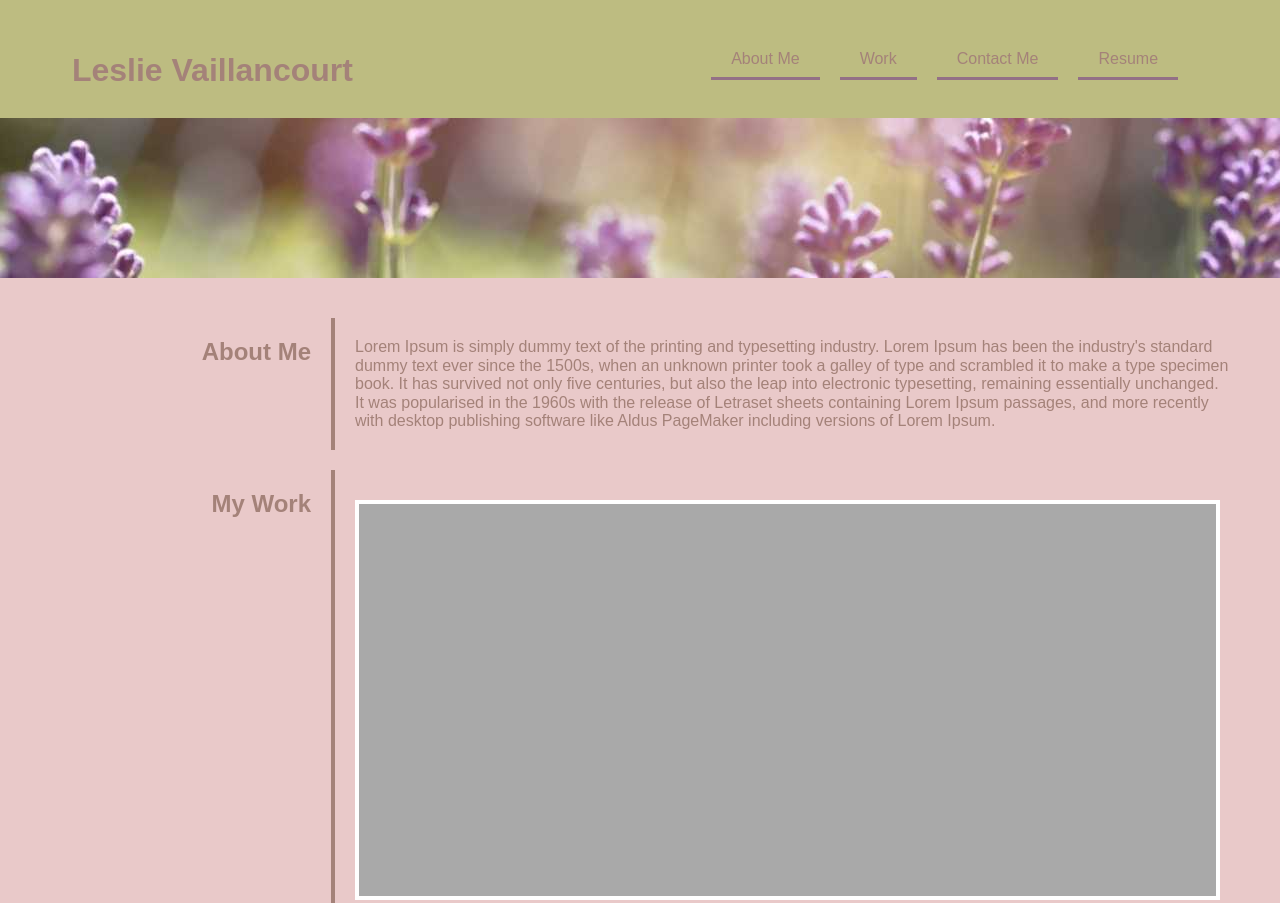
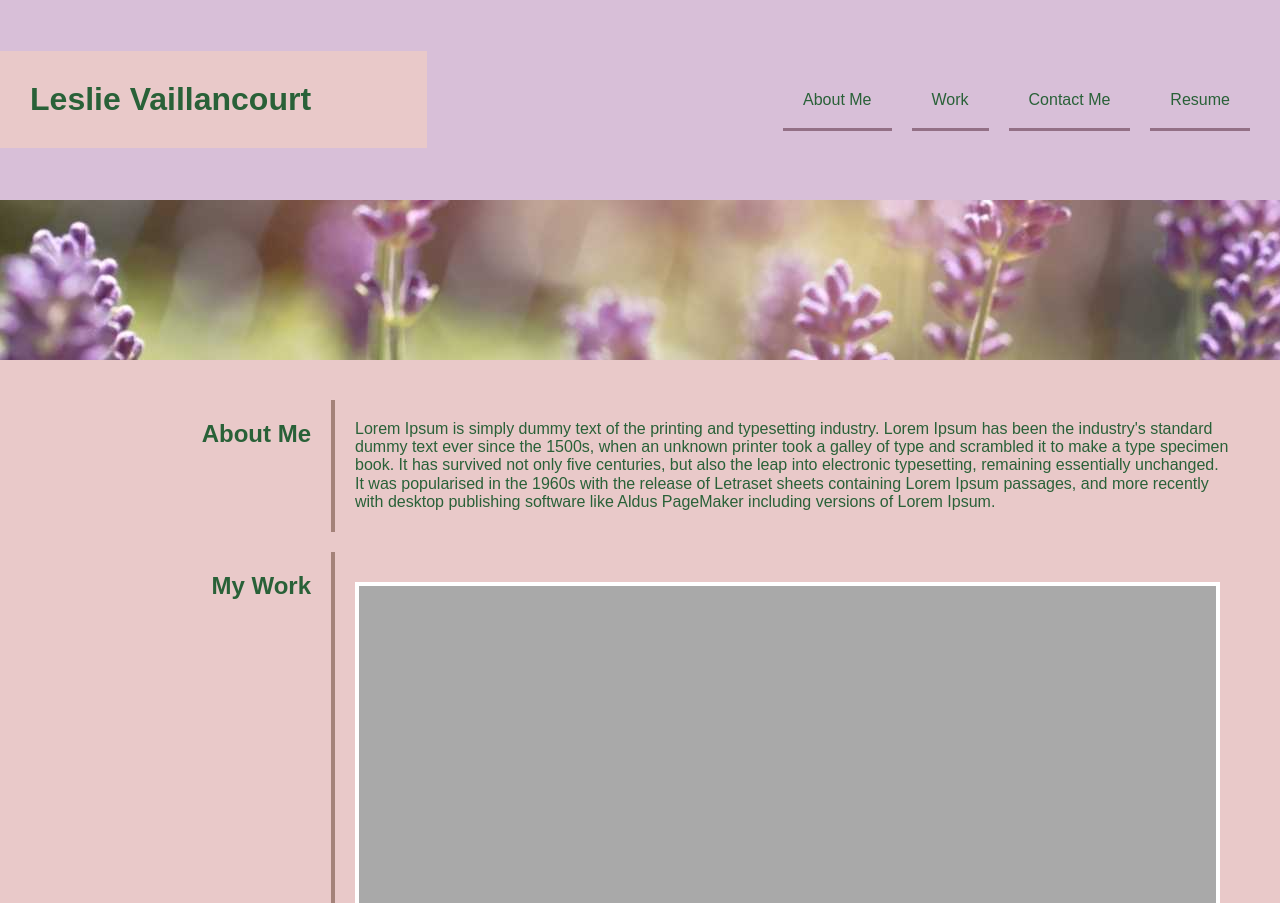
Before and after one commit to lvaillancourt8/Portfolio, a plain HTML site: page index.html in a window 1280 px wide. Shown: the top 903 px of the page. Drawn offline with Linux system fonts and the light colour scheme.

Commit message:
Hover on headre li and h1 hightlight

```diff
--- a/assets/css/stylesheet.css
+++ b/assets/css/stylesheet.css
@@ -2,7 +2,7 @@
     --brown: #a48279;
     --ltgreen: #bdbc81;
     --pink: #e9c9c9;
-    --dkgreen: #8a8d61;
+    --dkgreen: #296138;
     --mauve: #937086;
 }
 
@@ -10,7 +10,7 @@
     box-sizing: border-box;
     padding: 0;
     margin: 0;
-    color: var(--brown);
+    color: var(--dkgreen);
 }
 
 body {
@@ -21,20 +21,18 @@ body {
 header {
     display: flex;
     justify-content: space-evenly;
-    align-items: flex-end;
-    padding: 30px;
-    background-color: var(--ltgreen);
+    align-items: center;
+    padding: 30px 0px;
+    background-color: thistle;
     color: var(--mauve);
 }
 
 h1 {
-    margin: 0;
-    /* background-color:darkblue;
-    position: relative;
-    left: -30px;
-    top: 10px;
-    text-indent: 30px;
-    padding: 20px 30px 20px 0px; */
+    padding: 30px 0px;
+    background-color: var(--pink);
+}
+h1 span {
+    padding-left: 30px;
 }
 
 nav {
@@ -58,10 +56,15 @@ nav a {
     /* color: white; */
     text-align: center;
     text-decoration: none;
-    padding: 0px 20px 10px;
+    padding: 20px;
+    /* padding: 0px 20px 10px; */
     border-bottom-style: solid;
     border-botton-width: 4px;
     border-bottom-color: var(--mauve);
+}
+
+nav a:hover {
+    background-color: var(--pink);
 }
 
 main {
@@ -114,22 +117,15 @@ section li {
 }
 
 footer {
-    padding: 1em;
-    background-color: var(--ltgreen);
-    color:  var(--mauve);
+    padding: 2em;
+    background-color: thistle;
+    color:  var(--dkgreen);
 }
 
-.header-title{
+#header-title {
     width: 33.33%;
+    position: relative;
 }
-
-/* .header-h1-highlight {
-    height: 60px;
-    background-color: yellow;
-    position:relative;
-    left: -30px;
-    top: 10px;
-} */
 
 .hero {
     height: 10em;
--- a/index.html
+++ b/index.html
@@ -10,10 +10,10 @@
 </head>
 <body>
     <header>
-        <!-- <div class="header-title"> -->
-            <h1>Leslie Vaillancourt</h1>
-            <!--<div class="header-h1-highlight"></div>-->
-        <!-- </div> -->
+        <div id="header-title">
+            <h1 id="header-h1"><span>Leslie Vaillancourt</span></h1>
+            <div id="header-h1-highlight"></div>
+        </div>
         <nav class="navbar">
             <ul class="nav-items">
                 <li><a href="#">About Me</a></li>
@@ -27,7 +27,7 @@
 
     </div>
     <main>
-        <section class="about-me">
+        <section>
             <h2>About Me</h2>
             <p>Lorem Ipsum is simply dummy text of the printing and typesetting industry. Lorem Ipsum has been the industry's standard dummy text ever since the 1500s, when an unknown printer took a galley of type and scrambled it to make a type specimen book. It has survived not only five centuries, but also the leap into electronic typesetting, remaining essentially unchanged. It was popularised in the 1960s with the release of Letraset sheets containing Lorem Ipsum passages, and more recently with desktop publishing software like Aldus PageMaker including versions of Lorem Ipsum.</p>
         </section>
```
